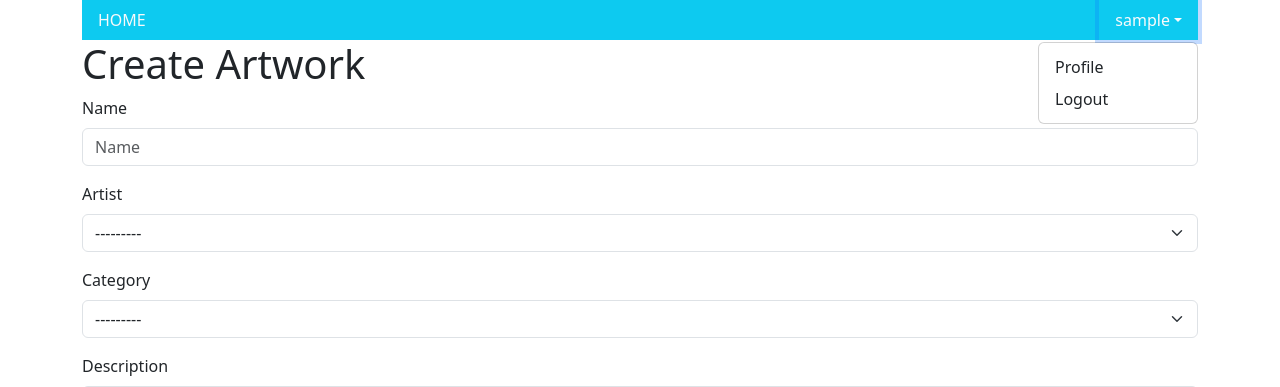
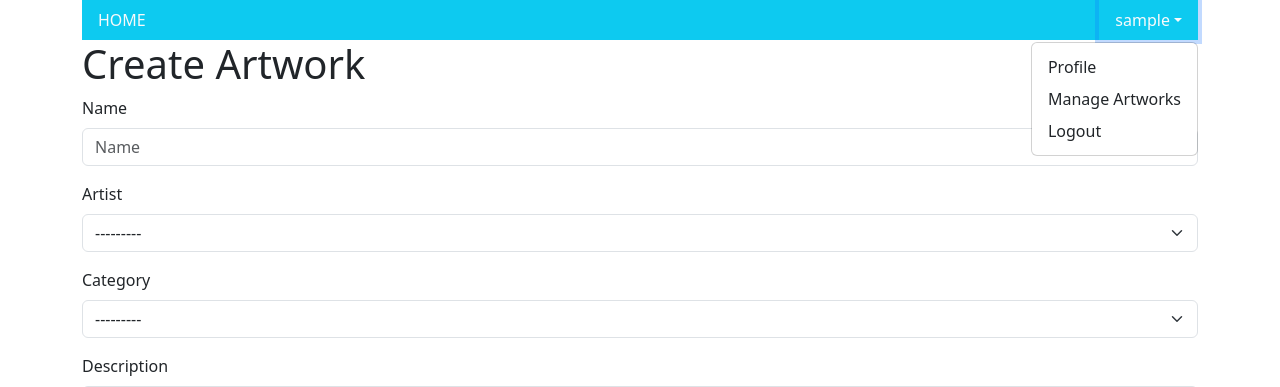
Before and after one commit to obesk/progetto-tecnologie-web, a Django app: page /create_artwork/ in a window 1280 px wide, after a click that opens the changed part. Shown: the top 387 px of the page. Run offline with Django 5.2, Linux system fonts and the light colour scheme; a user stored in the database is signed in; tables that the repository leaves empty hold one stand-in row (values such as "Sample post"); parts of the project's set-up code (start-up, migrations or seed data) failed here and were passed over; some libraries are stand-ins or nearby versions.

Commit message:
Aggiunto bottone artwork management
Signed-off-by: Roberto Bertelli <robbybertelli@gmail.com>

```diff
--- a/templates/base.html
+++ b/templates/base.html
@@ -43,8 +43,13 @@
               <a class="nav-link dropdown-toggle link-light" href="#" id="navbarDropdown" role="button" data-bs-toggle="dropdown" aria-expanded="false">{{ user.username }}</a>
               <ul class="dropdown-menu dropdown-menu-end" aria-labelledby="navbarDropdown">
                 <li>
-                  <a class="dropdown-item" href="app:customer_profile">Profile</a>
+                  <a class="dropdown-item" href="{% url 'app:customer_profile' %}">Profile</a>
                 </li>
+                {% if user.appuser.is_seller %}
+                  <li>
+                    <a class="dropdown-item" href="{% url 'app:manage_artworks' %}">Manage Artworks</a>
+                  </li>
+                {% endif %}
                 <li>
                   <a class="dropdown-item" href="{% url 'app:logout' %}">Logout</a>
                 </li>
@@ -52,7 +57,7 @@
             </li>
           {% else %}
             <li class="nav-item dropdown">
-              <a class="nav-link dropdown-toggle link-light" href="#" id="navbarDropdown" role="button" data-bs-toggle="dropdown" aria-expanded="false">UNAUTENTICATED</a>
+              <a class="nav-link dropdown-toggle link-light" href="#" id="navbarDropdown" role="button" data-bs-toggle="dropdown" aria-expanded="false">UNAUTHENTICATED</a>
               <ul class="dropdown-menu dropdown-menu-end" aria-labelledby="navbarDropdown">
                 <li>
                   <a class="dropdown-item" href="{% url 'app:login' %}">Login</a>
```
